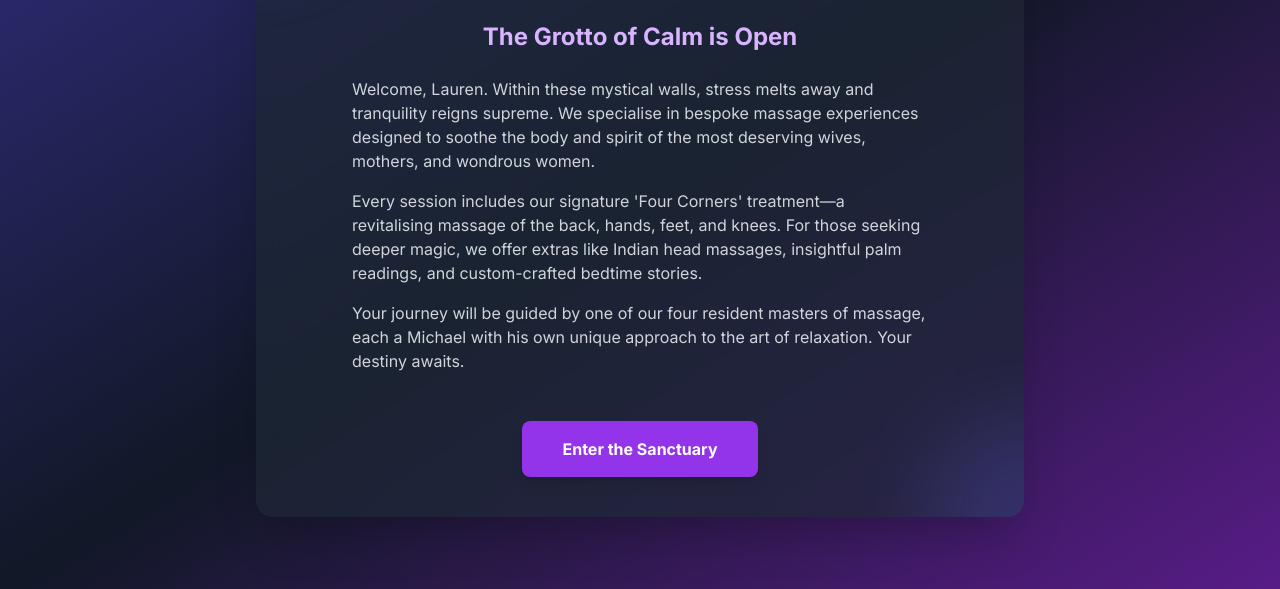
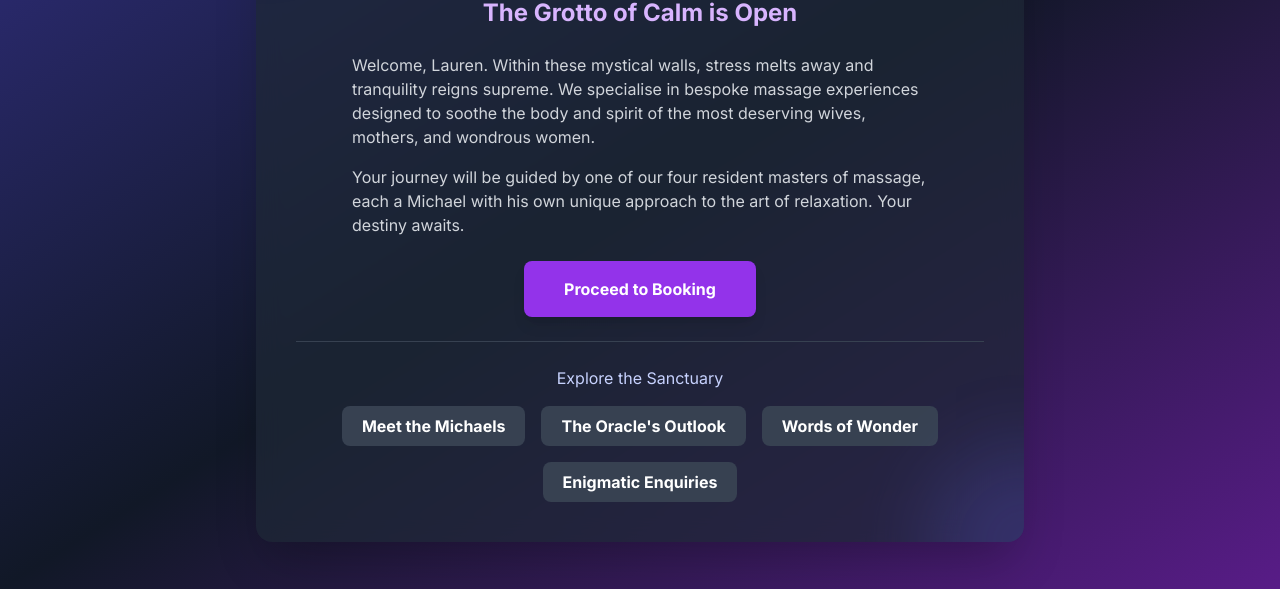
Before and after one commit to Michaelellinghan/Massage, a plain HTML site: page Index.html in a window 1280 px wide. Shown: the part 211-800 px from the top of the page. Drawn offline with nearby package versions, Linux system fonts and the light colour scheme; a web font is replaced by a local one.

Commit message:
Update Index.html

```diff
--- a/Index.html
+++ b/Index.html
@@ -46,18 +46,27 @@
                 <p>
                     Welcome, Lauren. Within these mystical walls, stress melts away and tranquility reigns supreme. We specialise in bespoke massage experiences designed to soothe the body and spirit of the most deserving wives, mothers, and wondrous women.
                 </p>
-                <p>
-                    Every session includes our signature 'Four Corners' treatment—a revitalising massage of the back, hands, feet, and knees. For those seeking deeper magic, we offer extras like Indian head massages, insightful palm readings, and custom-crafted bedtime stories.
-                </p>
                  <p>
                     Your journey will be guided by one of our four resident masters of massage, each a Michael with his own unique approach to the art of relaxation. Your destiny awaits.
                 </p>
             </div>
 
-            <div>
-                 <a href="mystic-mikes-massages.html" class="mt-6 inline-block bg-purple-600 hover:bg-purple-700 text-white font-bold py-4 px-10 rounded-lg shadow-lg transition-transform transform hover:scale-105 w-full sm:w-auto">
-                    Enter the Sanctuary
+            <!-- Main Booking Button -->
+            <div class="mt-8">
+                 <a href="mystic-mikes-massages.html" class="inline-block bg-purple-600 hover:bg-purple-700 text-white font-bold py-4 px-10 rounded-lg shadow-lg transition-transform transform hover:scale-105 w-full sm:w-auto">
+                    Proceed to Booking
                 </a>
+            </div>
+
+            <!-- Navigation Links -->
+            <div class="mt-6 border-t border-gray-700 pt-6">
+                <h3 class="text-indigo-200 mb-4">Explore the Sanctuary</h3>
+                <div class="flex flex-wrap gap-4 justify-center">
+                    <a href="meet-the-michaels.html" class="inline-block bg-gray-700 hover:bg-gray-600 text-white font-semibold py-2 px-5 rounded-lg transition-colors">Meet the Michaels</a>
+                    <a href="horoscope.html" class="inline-block bg-gray-700 hover:bg-gray-600 text-white font-semibold py-2 px-5 rounded-lg transition-colors">The Oracle's Outlook</a>
+                    <a href="testimonials.html" class="inline-block bg-gray-700 hover:bg-gray-600 text-white font-semibold py-2 px-5 rounded-lg transition-colors">Words of Wonder</a>
+                    <a href="faq.html" class="inline-block bg-gray-700 hover:bg-gray-600 text-white font-semibold py-2 px-5 rounded-lg transition-colors">Enigmatic Enquiries</a>
+                </div>
             </div>
         </div>
 
```
